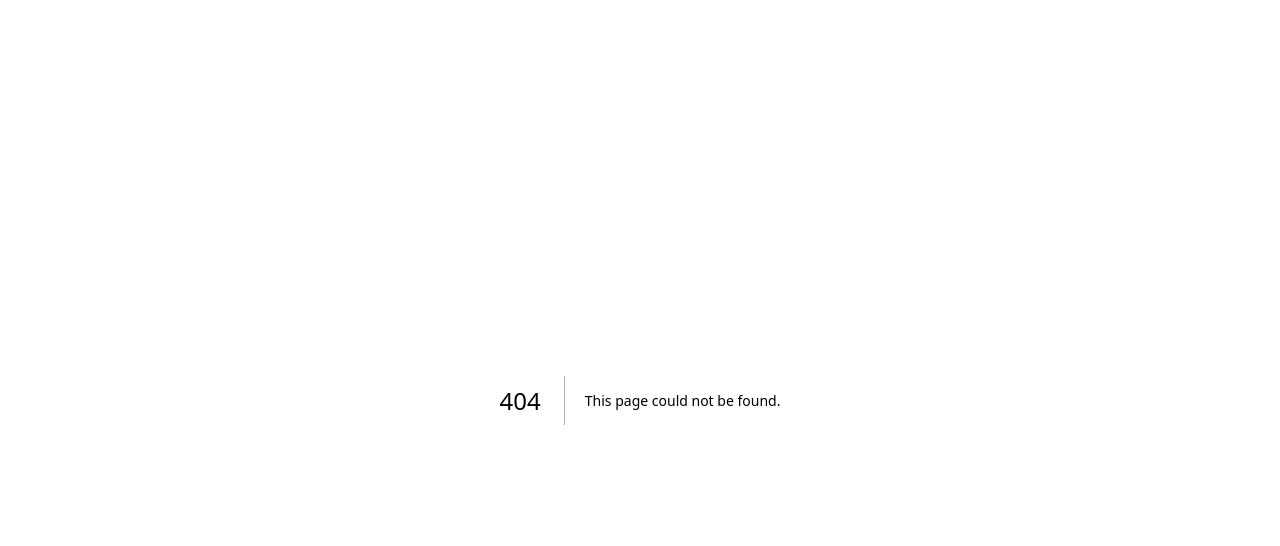
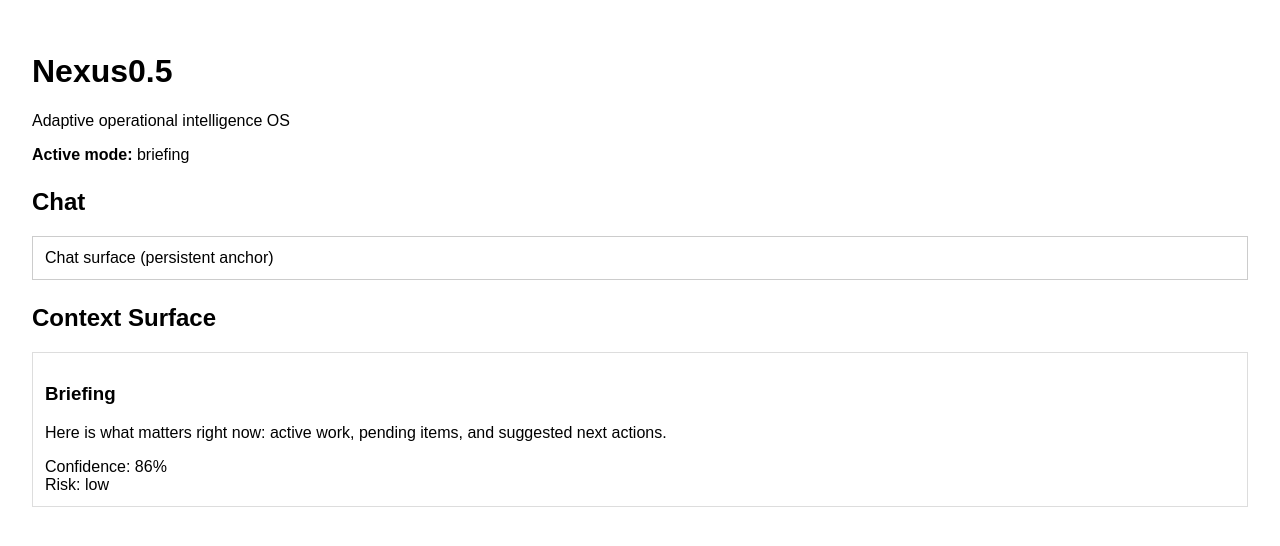
Before and after one commit to skylersemailaddress-debug/Nexus0.5, a Next.js app in the folder apps/shell/: page /mode-demo in a window 1280 px wide. Before the commit this address had no page. Shown: the top 546 px of the page. Built offline with nearby package versions, Linux system fonts and the light colour scheme.

Commit message:
Add mode-driven demo page wiring session mode into UI

```diff
--- /dev/null
+++ b/apps/shell/pages/mode-demo.tsx
@@ -0,0 +1,38 @@
+import BlockRenderer from '../components/BlockRenderer'
+import { resolveSessionMode } from '../lib/session'
+import { getBlocksForMode } from '../lib/blocks'
+
+function getContextFromQuery() {
+  return {
+    isFirstSession: false,
+    upcomingEventSoon: false,
+    hasActiveWork: true,
+    hasPausedWork: false,
+  }
+}
+
+export default function ModeDemo() {
+  const ctx = getContextFromQuery()
+  const mode = resolveSessionMode(ctx)
+  const blocks = getBlocksForMode(mode)
+
+  return (
+    <main style={{ padding: 24, fontFamily: 'sans-serif' }}>
+      <h1>Nexus0.5</h1>
+      <p>Adaptive operational intelligence OS</p>
+      <p><strong>Active mode:</strong> {mode}</p>
+
+      <section style={{ marginTop: 24 }}>
+        <h2>Chat</h2>
+        <div style={{ border: '1px solid #ccc', padding: 12 }}>
+          Chat surface (persistent anchor)
+        </div>
+      </section>
+
+      <section style={{ marginTop: 24 }}>
+        <h2>Context Surface</h2>
+        <BlockRenderer blocks={blocks} />
+      </section>
+    </main>
+  )
+}
```
